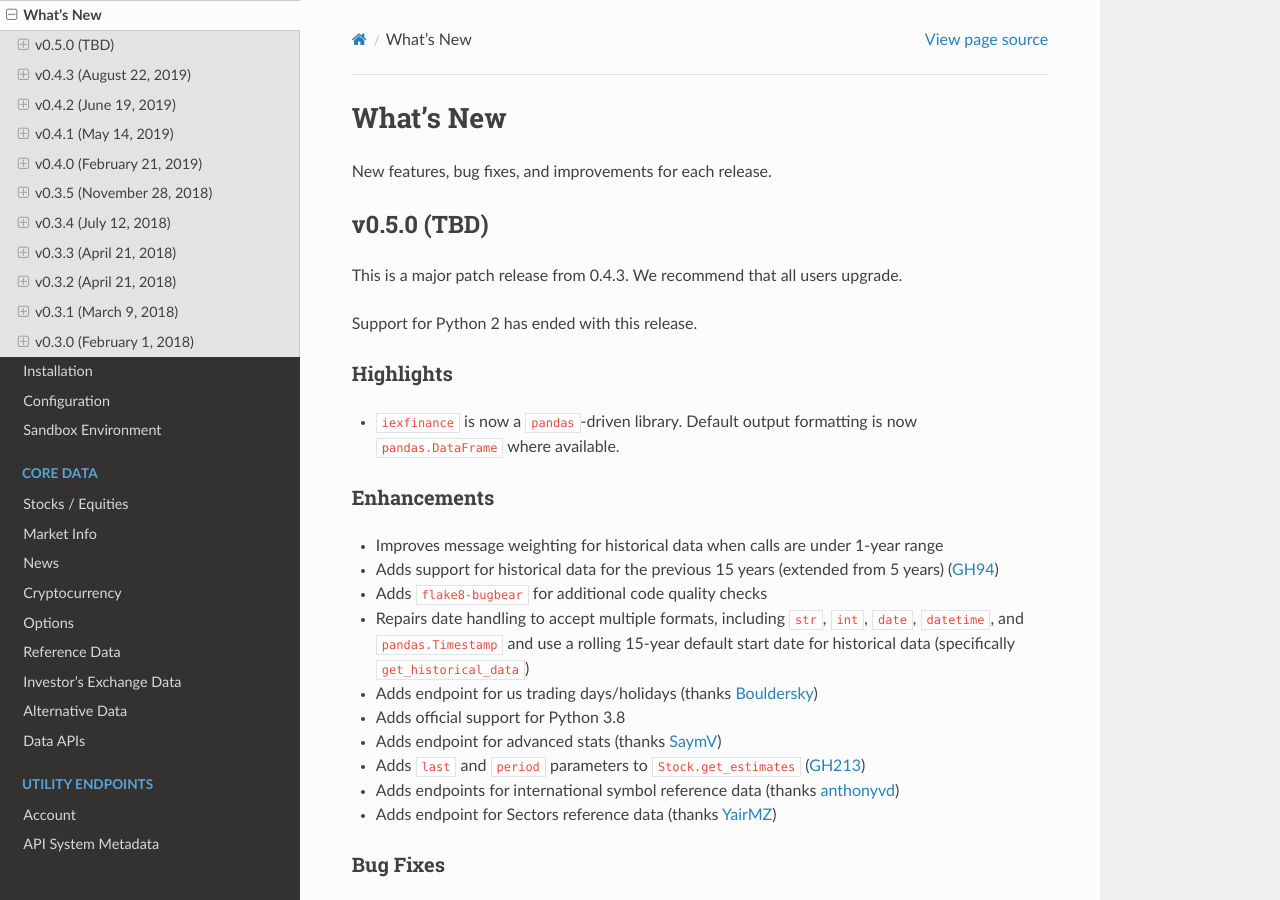
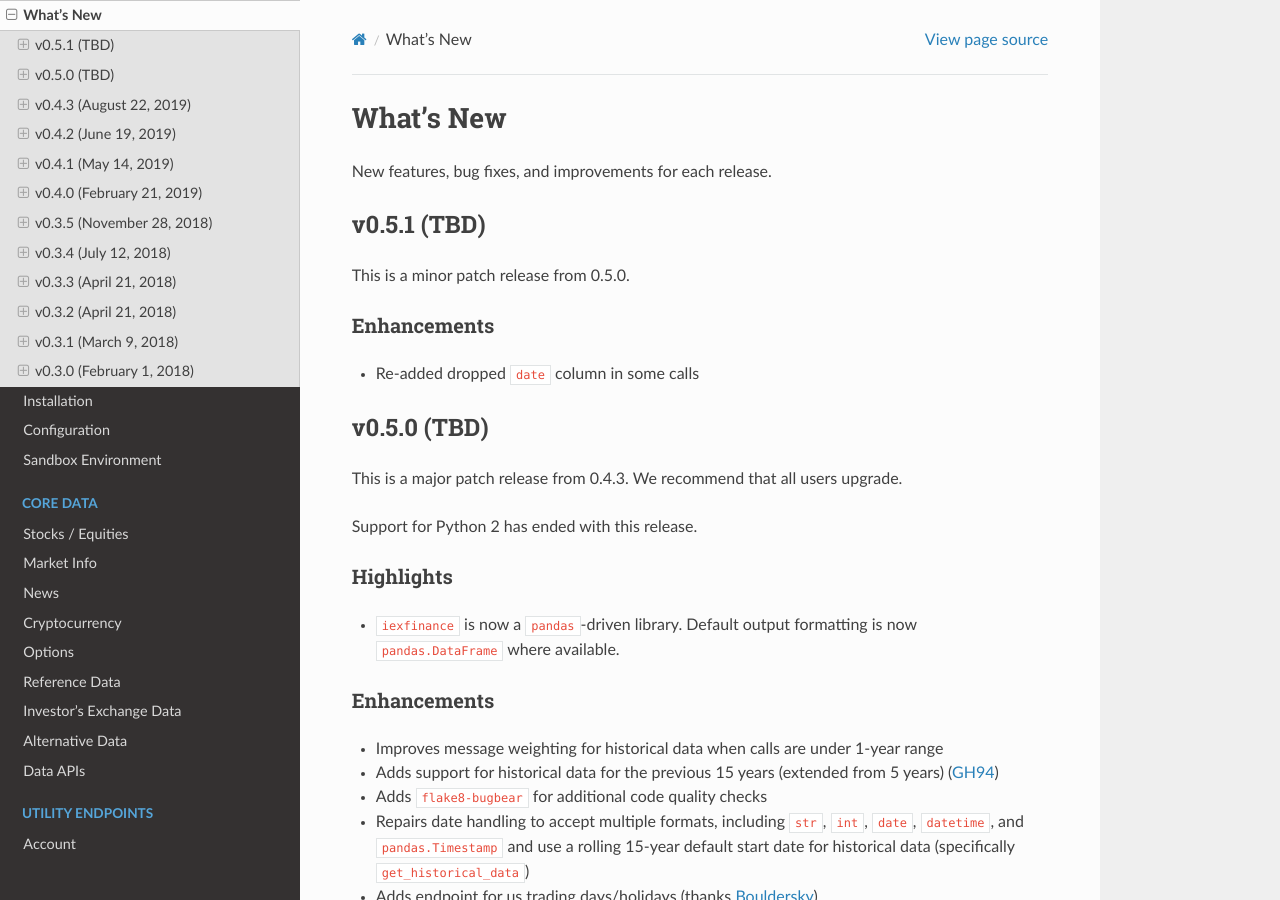
Before and after one commit to addisonlynch/iexfinance, a Sphinx documentation site: the page built from docs/source/whatsnew.rst, in a window 1280 px wide and 900 px high. Built offline with Sphinx 7.4.7 and the Read the Docs theme 2.0.0, drawn with Linux system fonts in a browser that asks for light colours.

Commit message:
Re-add dropped date column

```diff
--- a/docs/source/whatsnew.rst
+++ b/docs/source/whatsnew.rst
@@ -5,6 +5,8 @@ What's New
 **********
 
 New features, bug fixes, and improvements for each release.
+
+.. include:: whatsnew/v0.5.1.txt
 
 .. include:: whatsnew/v0.5.0.txt
 
--- /dev/null
+++ b/docs/source/whatsnew/v0.5.1.txt
@@ -0,0 +1,12 @@
+.. _whatsnew_051:
+
+
+v0.5.1 (TBD)
+------------
+
+This is a minor patch release from 0.5.0.
+
+Enhancements
+~~~~~~~~~~~~
+
+- Re-added dropped ``date`` column in some calls
```
Also changed, not shown: 2 other files.
